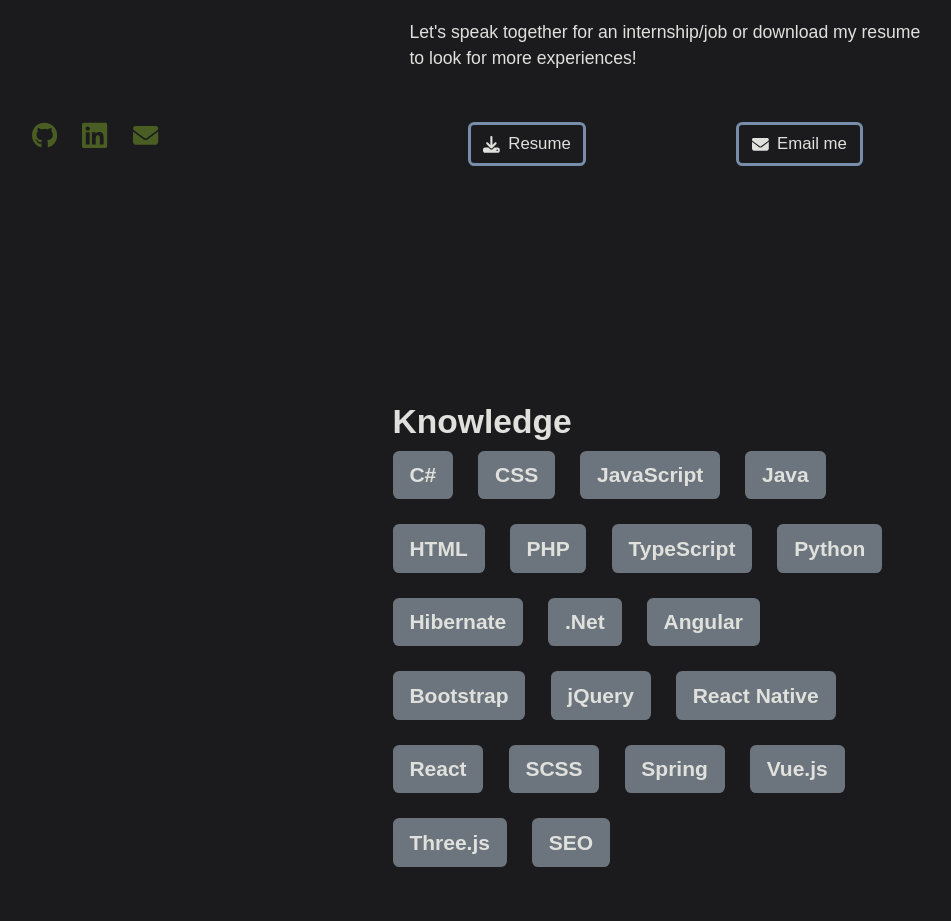
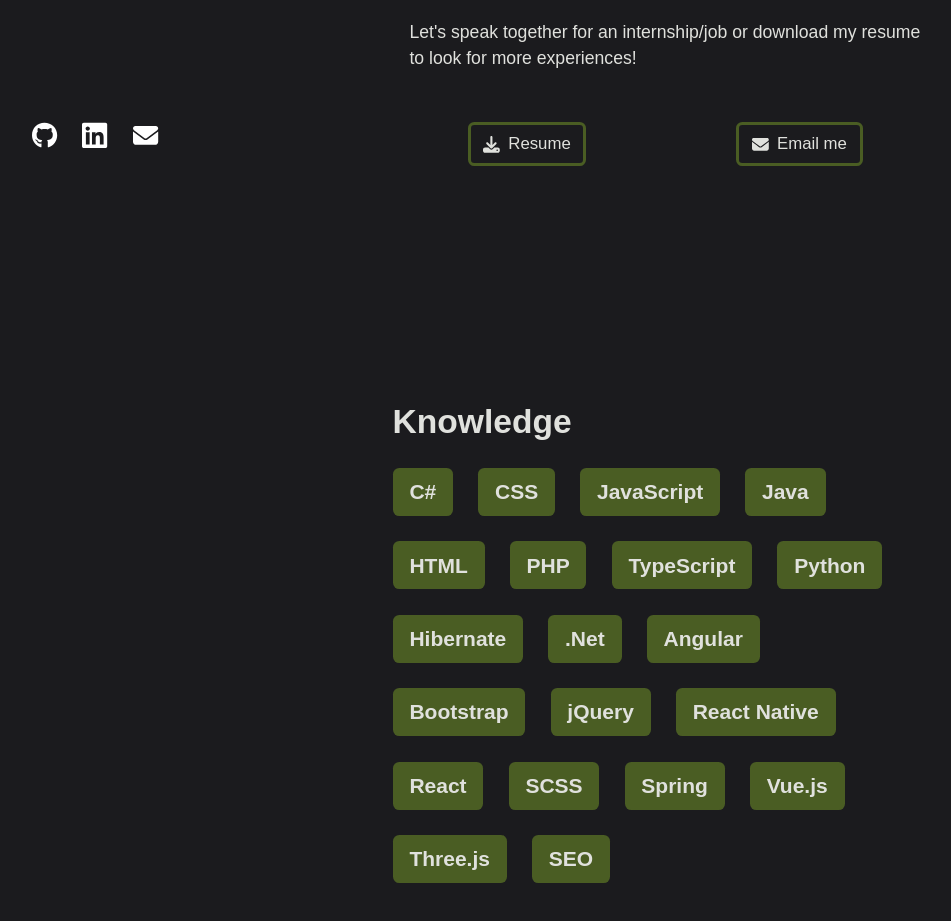
Before and after one commit to Roi-Eielts/portfolio, a Vue app: page / in a window 1280 px wide. Shown: the part 549-1470 px from the top of the page, without its empty margins (260-1211 px from the left). Built offline with nearby package versions, Linux system fonts and the light colour scheme.

Commit message:
made styling beter

```diff
--- a/src/assets/main.scss
+++ b/src/assets/main.scss
@@ -5,6 +5,8 @@ $text-color: #E0E1DD;
 $text-color2: #4A5D23;
 $text-color3: #B0B0B0;
 $hover: #3D4C2E;
+$offsiteLink: white;
+$btnactive: $hover;
 
 html {
     scroll-behavior: smooth;
@@ -31,13 +33,6 @@ body {
     line-height: 1;
     font-weight: black;
     color: $text-color;
-    // background: linear-gradient(135deg,
-    //         #D62828,
-    //         #F77F00,
-    //         #FCBF49,
-    //         #EAE2B7);
-    // -webkit-background-clip: text;
-    // -webkit-text-fill-color: transparent;
 }
 
 
@@ -54,7 +49,7 @@ body {
 }
 
 .offsiteLink {
-    color: $text-color2;
+    color: $offsiteLink;
     transition: 250ms ease-in-out;
 
     svg {
@@ -65,17 +60,17 @@ body {
 
     &:hover {
         transform: scale(1.2);
-        color: $text-color;
+        color: $text-color2;
 
-        .gmail {
-            transition: 250ms;
-            color: #c71610;
-        }
+        // .gmail {
+        //     transition: 250ms;
+        //     color: #c71610;
+        // }
 
-        .linkedIn {
-            transition: 250ms;
-            color: #0077B5;
-        }
+        // .linkedIn {
+        //     transition: 250ms;
+        //     color: #0077B5;
+        // }
     }
 }
 
@@ -119,16 +114,16 @@ body {
 
 .btn {
     color: $text-color;
-    border: #778DA9 3px solid;
+    border: $text-color2 3px solid;
 
     &:hover {
-        border-color: #415A77;
+        border-color: $hover;
         transform: scale(1.1);
         transition: 250ms;
     }
 
     &:active {
-        border-color: #1B263B !important;
+        border-color: $btnactive !important;
     }
 }
 
@@ -147,3 +142,8 @@ body {
     padding-left: 2rem;
     padding-right: 2rem;
 }
+
+
+.bg-success {
+    background-color: $text-color2 !important;
+}
--- a/src/components/MainPage.vue
+++ b/src/components/MainPage.vue
@@ -124,9 +124,9 @@ export default {
                     </section>
                     <section class="min-vh-100 w-100">
                         <h2 id="Knowledge" class="fw-bolder">Knowledge</h2>
-                        <div class="d-flex flex-wrap">
+                        <div class="d-flex flex-wrap mt-4">
                             <div v-for="knownledge in knowledge">
-                                <div class="mb-4 me-4 py-2 px-3 bg-secondary rounded">
+                                <div class="mb-4 me-4 py-2 px-3 bg-success rounded">
                                     <p class="fw-bold fs-5 m-0 p-0 d-inline-flex">{{ knownledge }}</p>
                                 </div>
                             </div>
```
Also changed, not shown: 1 other file (tests, documents, lock files or other folders).
